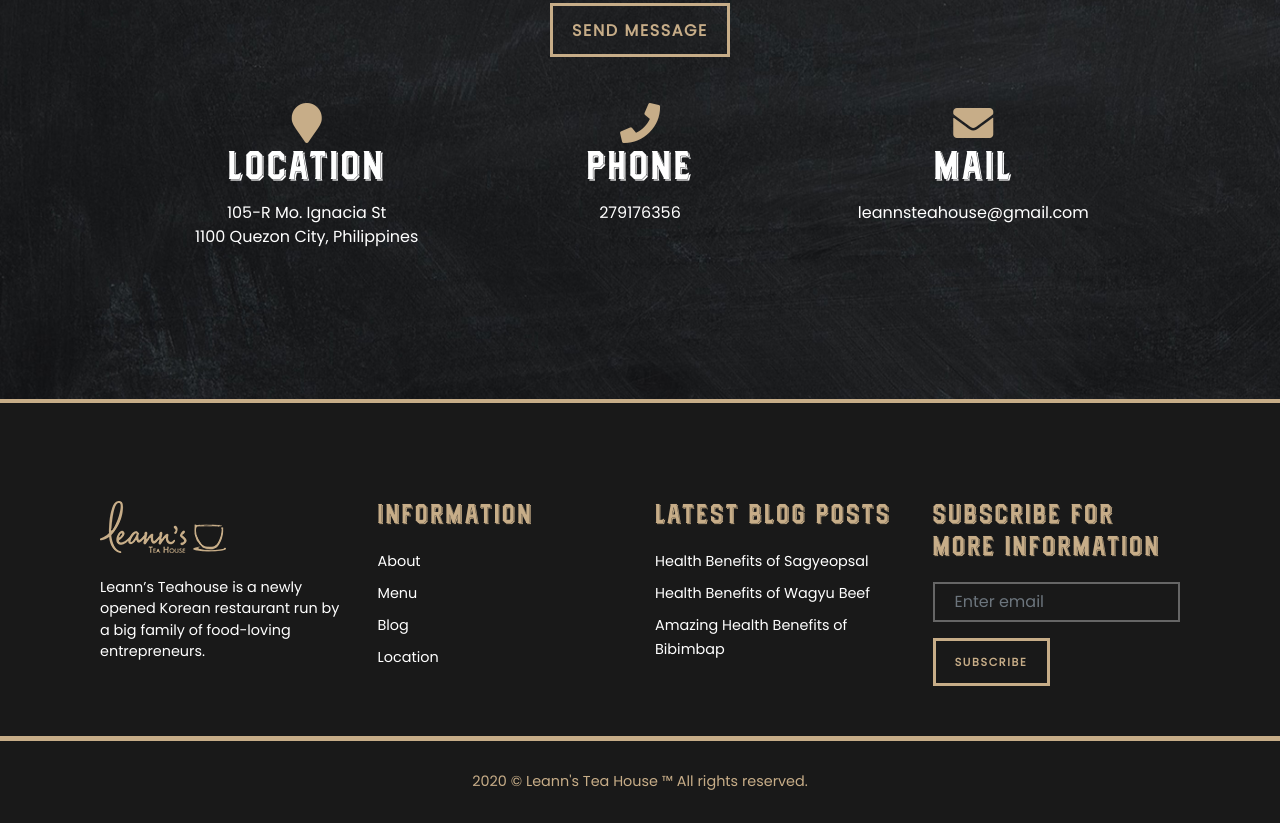
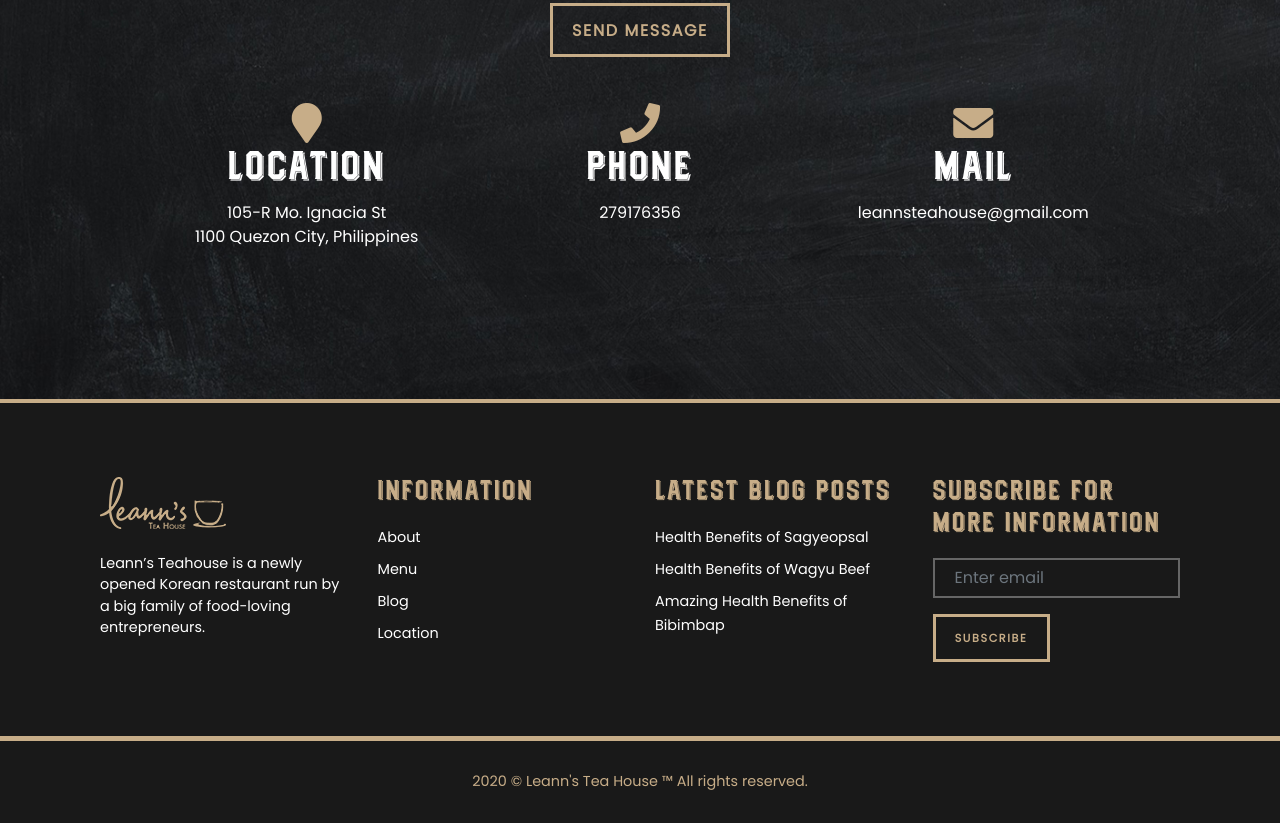
Before and after one commit to rickygalicinao/samgyupsal, a plain HTML site: page index.html in a window 1280 px wide. Shown: the part 2958-3781 px from the top of the page. Drawn offline with nearby package versions, Linux system fonts and the light colour scheme.

Commit message:
final commit

```diff
--- a/index.html
+++ b/index.html
@@ -238,12 +238,12 @@
 		<div class="border-top" id="footer">
 			<div class="container">
 				<div class="row">
-					<div class="col-12 col-xl-3 col-lg-3 col-md-6 col-sm-12 mt-5">
+					<div class="col-12 col-xl-3 col-lg-3 col-md-6 col-sm-12 mt-4 mb-4">
 						<img alt=" logo" src="/assets/img/logo.png">
 						<p class="text-white mb-3 footer-description mt-4">Leann’s Teahouse is a newly opened Korean
 							restaurant run by a big family of food-loving entrepreneurs.</p>
 					</div>
-					<div class="col-12 col-xl-3 col-lg-3 col-md-6 col-sm-12 mt-5">
+					<div class="col-12 col-xl-3 col-lg-3 col-md-6 col-sm-12 mt-4 mb-4">
 						<h3 class="footer-title mb-3 text-uppercase">Information</h3>
 						<ul class="footer-link p-0">
 							<li class="list-unstyled mb-2">
@@ -260,7 +260,7 @@
 							</li>
 						</ul>
 					</div>
-					<div class="col-12 col-xl-3 col-lg-3 col-md-6 col-sm-12 mt-5">
+					<div class="col-12 col-xl-3 col-lg-3 col-md-6 col-sm-12 mt-4 mb-4">
 						<h3 class="footer-title mb-3 text-uppercase">Latest Blog Posts</h3>
 						<ul class="footer-link p-0">
 							<li class="list-unstyled mb-2">
@@ -277,7 +277,7 @@
 							</li>
 						</ul>
 					</div>
-					<div class="col-12 col-xl-3 col-lg-3 col-md-6 col-sm-12 mt-5">
+					<div class="col-12 col-xl-3 col-lg-3 col-md-6 col-sm-12 mt-4 mb-4">
 						<h5 class="footer-title mb-3 text-uppercase">Subscribe for more information</h5>
 						<form action="/action_page.php">
 							<div class="form-group">
```
Also changed, not shown: blog.html (+1 -0 lines), blog_single.html (+0 -1 lines), location.html (+0 -1 lines).
